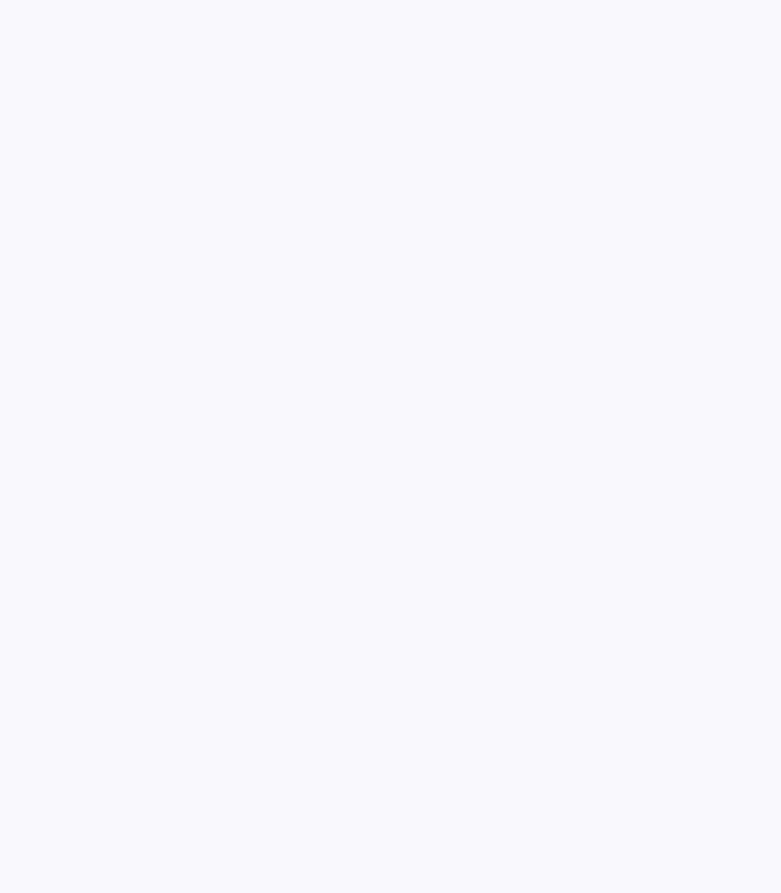
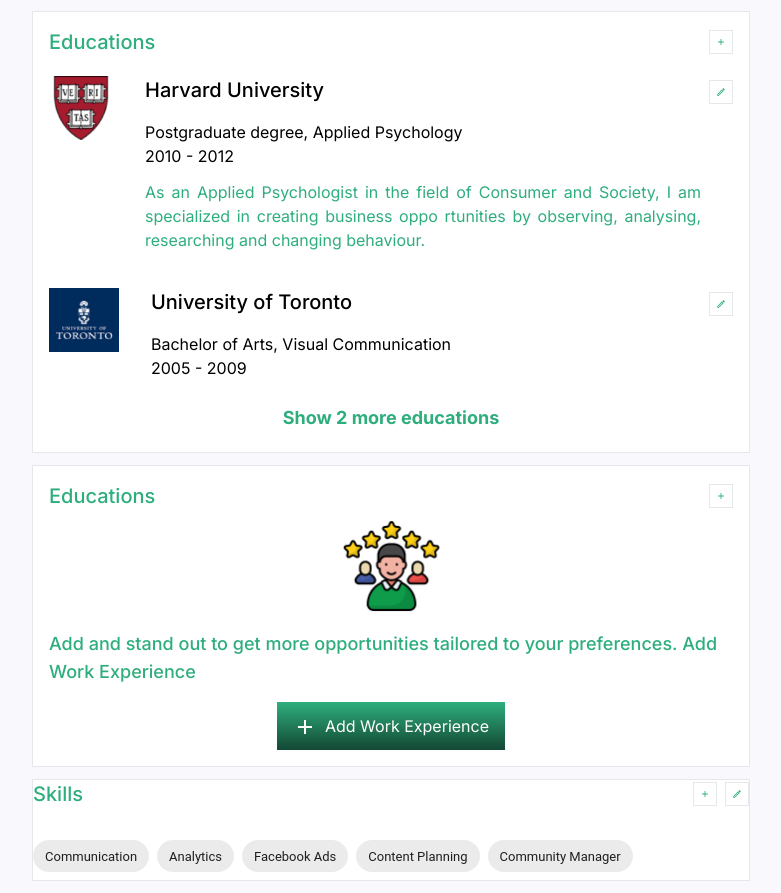
Before and after one commit to amrelskhawy/medicova-task-frontend, a Next.js app: page / in a window 1280 px wide. Shown: the part 818-1711 px from the top of the page, without its empty margins (264-1045 px from the left). Before the commit the page ends 829 px from the top, so only its background shows below. Built offline with nearby package versions, Linux system fonts and the light colour scheme.

Commit message:
Finish Skills Section and add ittohome page

```diff
--- a/src/app/page.tsx
+++ b/src/app/page.tsx
@@ -1,10 +1,10 @@
 import Sidebar from "@/components/Sidebar";
-import Image from "next/image";
-import localFont from 'next/font/local'
 import { clsx } from "clsx"
 import { UserCard } from "@/components/userCard";
 import Card from "@/components/Card";
-
+import Education from "@/components/Education";
+import Experiences from "@/components/Experience";
+import Skills from "@/components/Skills";
 
 export default function Home() {
   return (
@@ -22,6 +22,9 @@ export default function Home() {
 
           {/* User Card Component */}
           <UserCard />
+
+          {/* About me Card */}
+
           <Card>
             <div className="p-4 grid gap-2">
               <h3 className="font-medium text-xl mb-4">About Me</h3>
@@ -32,6 +35,18 @@ export default function Home() {
             </div>
 
           </Card>
+
+          {/* Educations */}
+
+          <Education />
+
+          {/* Experience */}
+
+          <Experiences />
+
+          <Skills />
+
+
         </div>
         <div>additional</div>
       </div>
--- /dev/null
+++ b/src/components/Skills.tsx
@@ -0,0 +1,33 @@
+import React from 'react'
+import Card from './Card'
+import AddIcon from '@mui/icons-material/Add';
+import EditOutlinedIcon from '@mui/icons-material/EditOutlined';
+import Chip from '@mui/material/Chip';
+import Stack from '@mui/material/Stack';
+
+const Skills = () => {
+
+	const skills = ["Communication", "Analytics", "Facebook Ads", "Content Planning",
+		"Community Manager"
+	]
+	return (
+		<Card className='p-4'>
+			<div className="flex items-center justify-between">
+				<h3 className="font-medium text-xl text-main">Skills</h3>
+				<div className='icons-wrapper flex gap-2'>
+					<AddIcon className="icon" />
+					<EditOutlinedIcon className="icon" />
+				</div>
+
+			</div>
+
+			<Stack className='my-2 mt-8' direction="row" spacing={1}>
+				{skills.map(skill =>
+					<Chip key={skill} label={skill} className='rounded-none p-1 text-main bg-main/10  text-[1.2rem]' />
+				)}
+			</Stack>
+		</Card>
+	)
+}
+
+export default Skills
```
